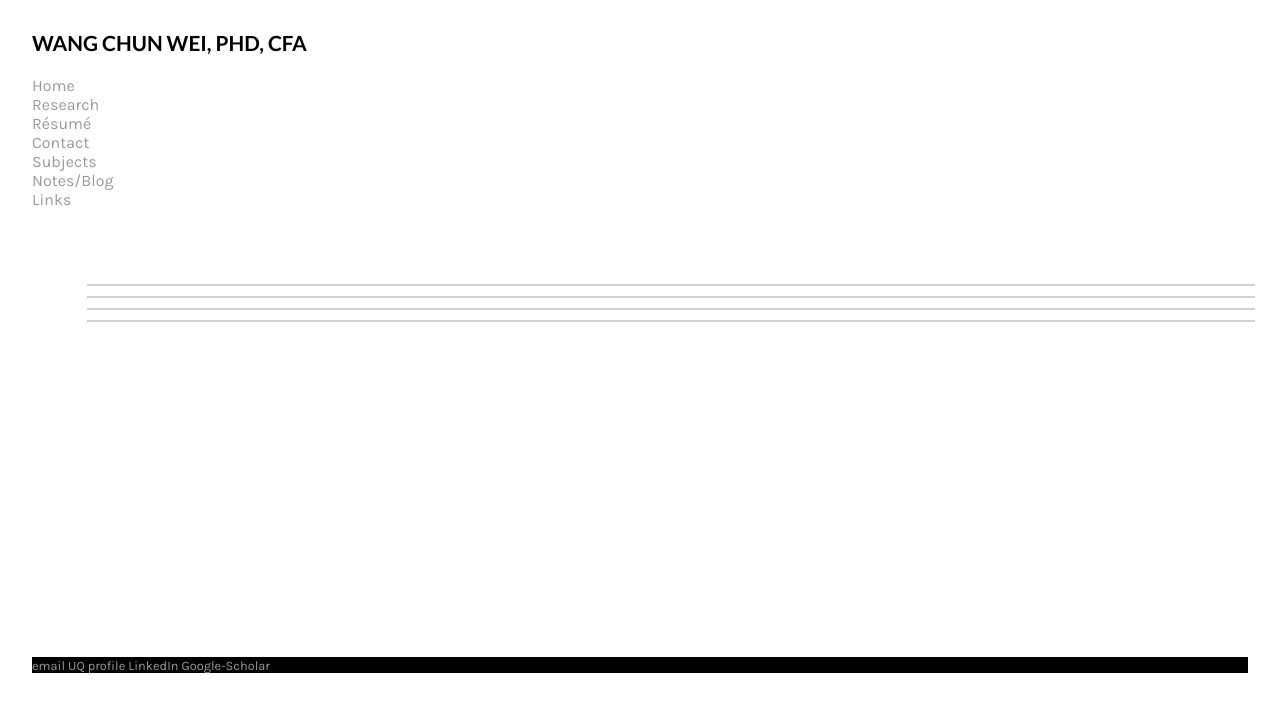
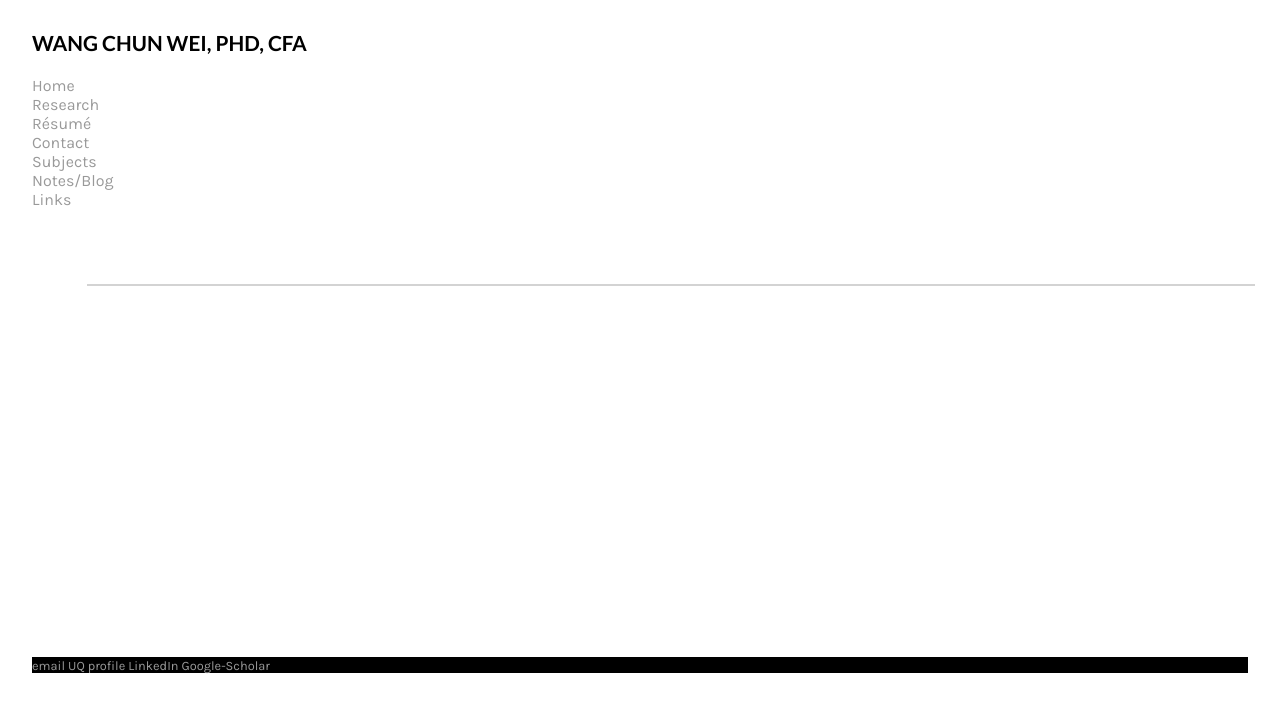
Before and after one commit to weiwangchun/weiwangchun.github.io, a Jekyll site: the page built from index.html, in a window 1280 px wide. Shown: the top 712 px of the page. Built offline with Jekyll 4.4.1, drawn with Linux system fonts in a browser that asks for light colours.

Commit message:
Update index.html

```diff
--- a/index.html
+++ b/index.html
@@ -48,10 +48,8 @@ title: Wang Chun Wei
 	<br>
 	<div class ="mainsq">
 		<ul>
-		<li><a href="https://www.business.uq.edu.au/staff/wang-chun-wei" class= "uni_profile"> </a> </li>
-		<li><a href="https://financialreview.poole.ncsu.edu/article_author/wang-chun-wei/" class="journal_profile"></a> </li>
 		<li><a href="https://papers.ssrn.com/sol3/cf_dev/AbsByAuth.cfm?per_id=1886430" class="ssrn_profile"></a> </li>
-		<li><a href="https://www.linkedin.com/in/wang-chun-wei-phd-cfa-99a43a98/"  class="photo_profile"></a> </li>
+
 		</ul>
 	</div>
 	<br>
```
